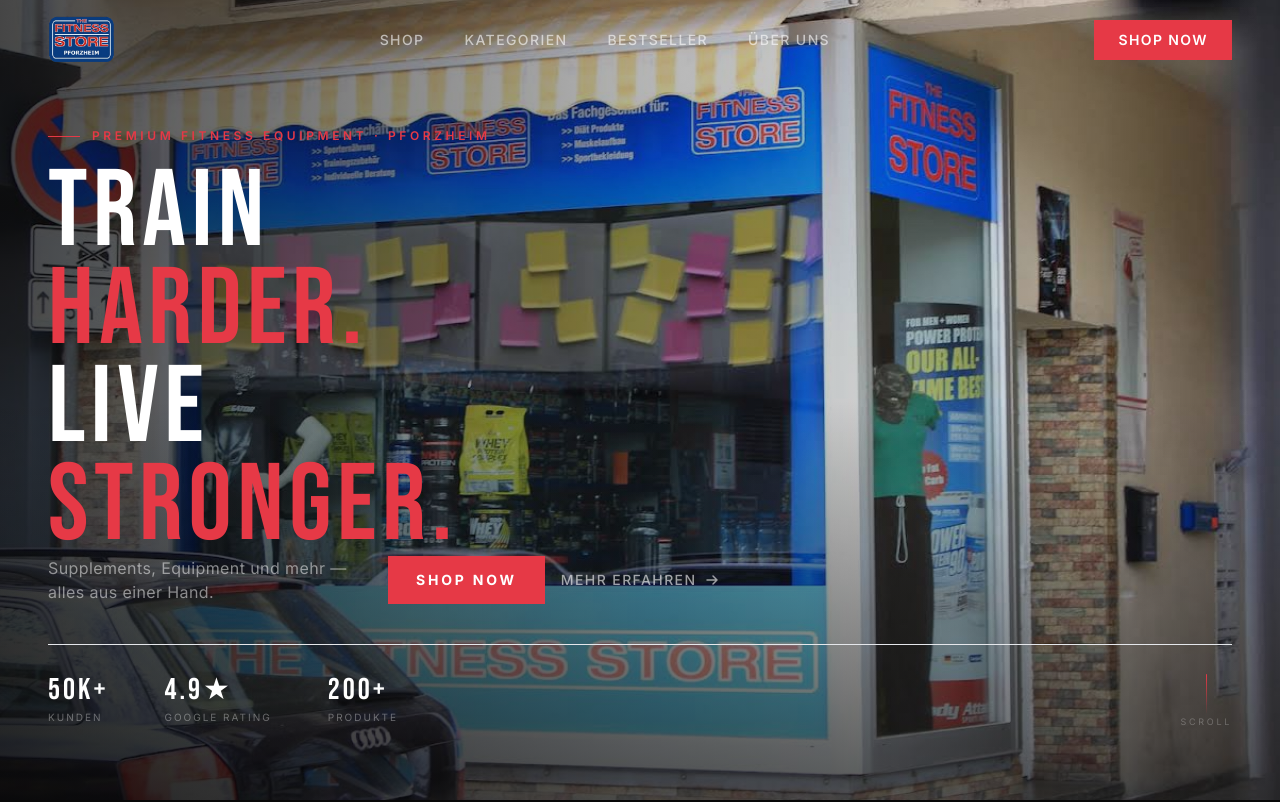
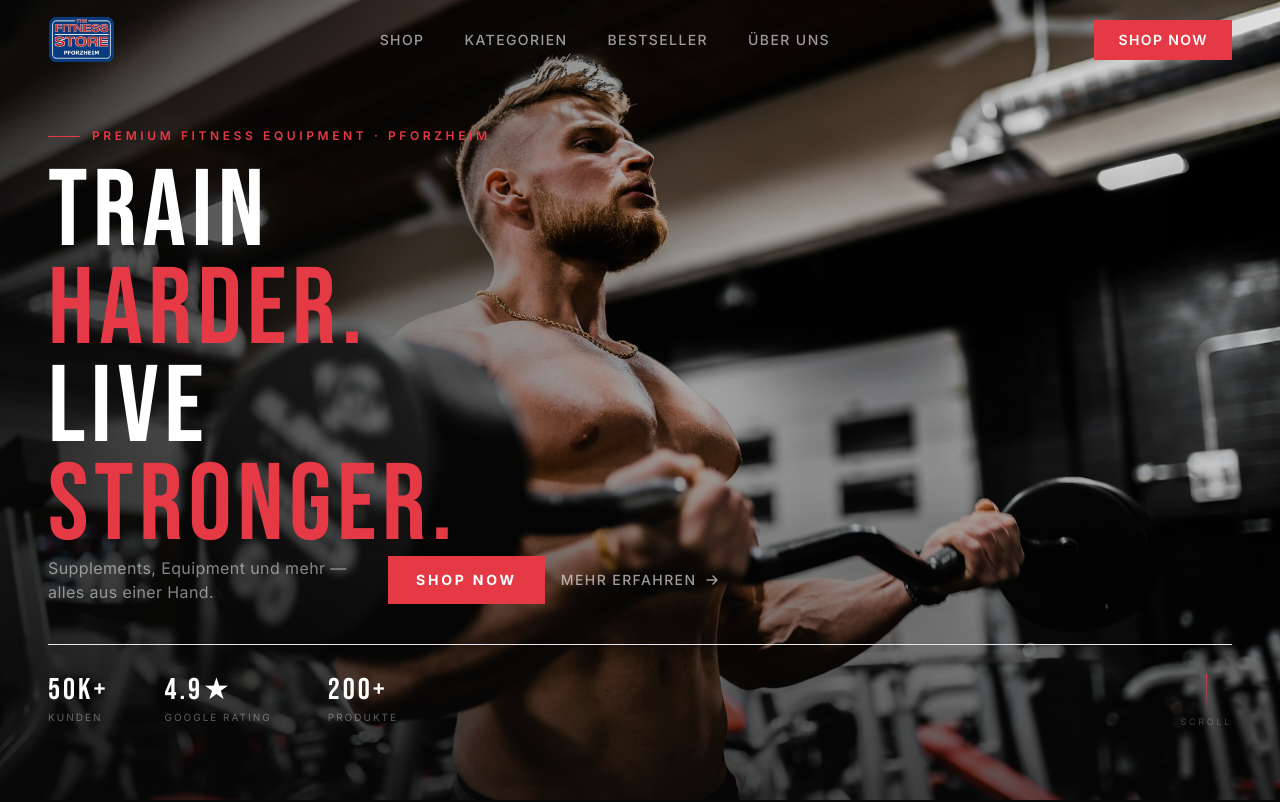
Before and after one commit to stevenpechtl2002-stack/the-fitness-store, a React (Vite) app: page / in a window 1280 px wide. Shown: the top 802 px of the page. Built offline with nearby package versions, Linux system fonts and the light colour scheme.

Commit message:
Replace hero with athlete training photo

```diff
--- a/src/components/Hero.jsx
+++ b/src/components/Hero.jsx
@@ -42,9 +42,9 @@
         className="absolute inset-0 scale-110"
       >
         <img
-          src="/img-01.jpeg"
+          src="/hero-training.jpg"
           alt="The Fitness Store"
-          className="w-full h-full object-cover object-center"
+          className="w-full h-full object-cover object-[center_30%]"
         />
         <div className="absolute inset-0 bg-gradient-to-r from-[#080808]/75 via-[#080808]/30 to-transparent" />
         <div className="absolute inset-0 bg-gradient-to-t from-[#080808]/60 via-transparent to-transparent" />
```
Also changed, not shown: public/hero-training.jpg (added).
